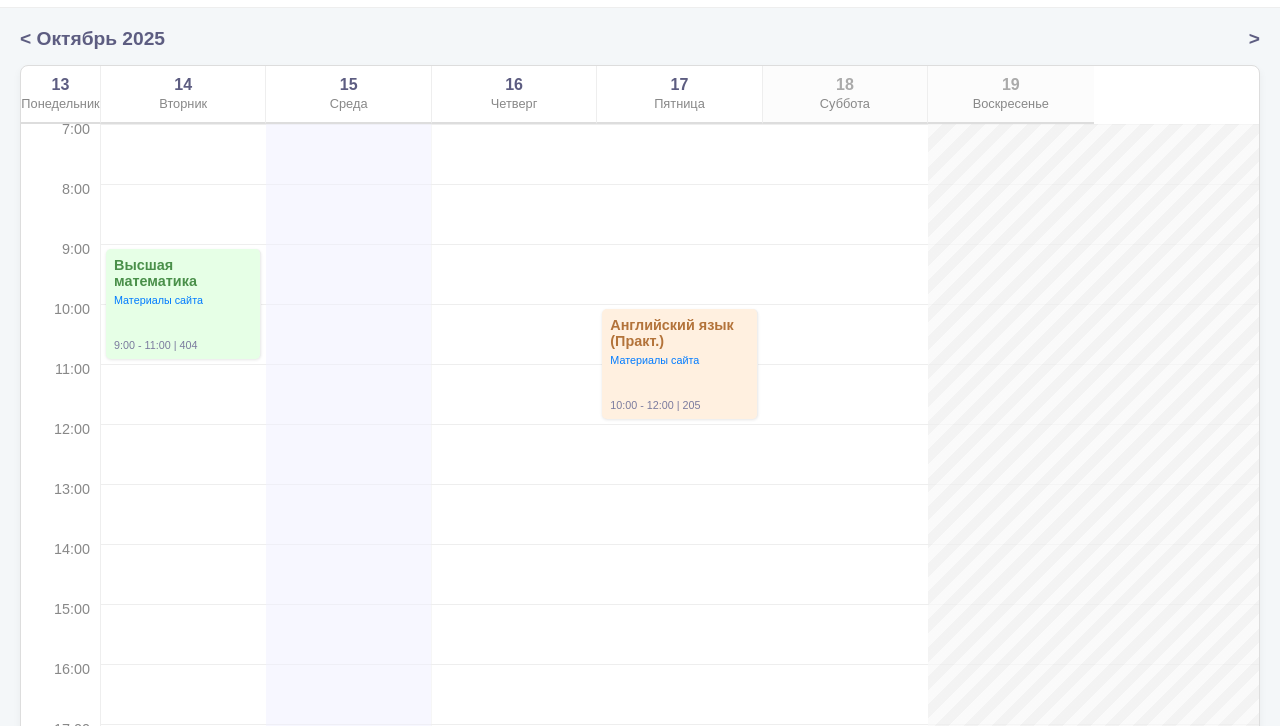
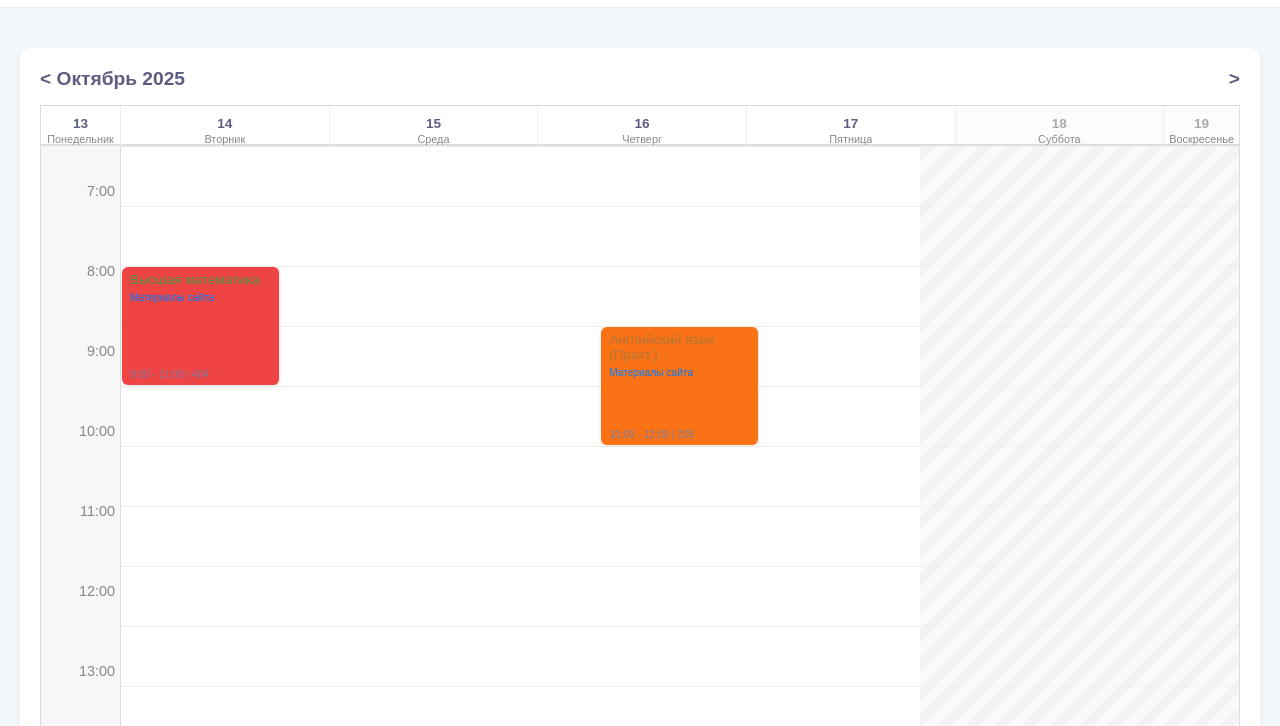
Before and after one commit to kydyrzhanmaratuly-hub/Xalisa, a website: page static.html in a window 1280 px wide. Shown: the part 73-799 px from the top of the page. Drawn offline with Linux system fonts and the light colour scheme.

Commit message:
Update static.css

```diff
--- a/static.css
+++ b/static.css
@@ -59,7 +59,12 @@ body {
 
 /* Контейнер расписания */
 .schedule-container {
+    max-width: 1200px;
+    margin: 40px auto;
     padding: 20px;
+    background-color: #fff;
+    border-radius: 12px;
+    box-shadow: 0 4px 10px rgba(0, 0, 0, 0.05);
 }
 
 .date-header {
@@ -75,12 +80,13 @@ body {
 /* Сетка расписания */
 .grid {
     display: grid;
-    grid-template-columns: 80px repeat(7, 1fr);
-    grid-template-rows: auto 1fr;
+    /* 1. Колонка времени (80px) + 5 колонок дней (1fr) */
+    grid-template-columns: 80px repeat(5, 1fr);
+    /* 1. Строка для заголовков дней (40px) + 65 строк для 15-мин интервалов (7:00 до 23:15) */
+    grid-template-rows: 40px repeat(65, minmax(20px, auto));
+    border: 1px solid #ddd;
     background-color: #fff;
-    border: 1px solid #ddd;
-    border-radius: 8px;
-    box-shadow: 0 4px 8px rgba(0, 0, 0, 0.05);
+    position: relative;
 }
 
 /* Названия дней */
@@ -93,16 +99,14 @@ body {
 }
 
 .day {
-    padding: 10px 0;
+    padding: 10px 5px; /* Уменьшил горизонтальный padding */
     border-bottom: 2px solid #ddd;
     border-right: 1px solid #eee;
-    /* --- ИЗМЕНЕНИЕ: УМЕНЬШАЕМ ШРИФТ, ЧТОБЫ ПОМЕСТИЛОСЬ --- */
-    font-size: 1.0em; /* Снизили с 1.1em до 1.0em (или 0.95em, если 1.0 не сработает) */
-    /* -------------------------------------------------------- */
-
-    text-align: center; /* Гарантируем центрирование */
-    white-space: nowrap; /* Гарантируем, что текст не переносится */
-    overflow: hidden;
+    font-size: 0.85em; /* Уменьшил размер шрифта */
+    text-align: center;
+    white-space: normal; /* ИЗМЕНИЛ: разрешаем перенос */
+    overflow: visible; /* ИЗМЕНИЛ */
+    word-wrap: break-word; /* Добавил */
 }
 
 .day span {
@@ -126,28 +130,28 @@ body {
 
 /* Колонка времени */
 .time-column {
-    grid-row: 2;
+    grid-column: 1;
+    /* 💡 ИСПРАВЛЕНИЕ: Начинаем со 2-й строки (после заголовков дней) */
+    grid-row: 2 / span 65;
+    border-right: 1px solid #ddd;
     padding-top: 5px;
-    border-right: 1px solid #eee;
-    text-align: right;
-    font-size: 0.9em;
-    color: #888;
-    position: relative;
-    display: grid;
-    grid-template-rows: repeat(15, 60px);
+    z-index: 5;
+    background-color: #f7f7f7;
 }
 
 .time-slot {
-    height: 60px;
-    line-height: 1px;
-    padding-right: 10px;
-    position: relative;
+    height: 80px; /* 4 * 20px (4 слота по 15 мин) */
+    line-height: 80px;
+    text-align: right;
+    padding-right: 5px;
+    color: #888;
+    font-size: 0.9em;
+    font-weight: 500;
 }
-
 /* Сетка занятий (основная область) */
 .schedule-grid {
     grid-column: 2 / 9;
-    grid-row: 2;
+    grid-row: 2; /* ИЗМЕНИЛ: было grid-row: 2, теперь просто 2 */
     display: grid;
     grid-template-columns: repeat(7, 1fr);
     grid-template-rows: repeat(15, 60px);
@@ -175,17 +179,17 @@ body {
 
 /* Блоки занятий */
 .class-block {
-    background-color: #e0e0ff;
-    color: #5d5d81;
-    border-radius: 5px;
-    padding: 8px;
-    margin: 5px;
-    font-size: 0.9em;
-    font-weight: bold;
+    position: relative;
+    padding: 5px 8px;
+    margin: 1px; /* Небольшой отступ между блоками */
+    border-radius: 6px;
+    font-size: 0.85em;
     overflow: hidden;
-    position: relative;
-    z-index: 10;
+    color: white;
     box-shadow: 0 1px 3px rgba(0, 0, 0, 0.1);
+    z-index: 20;
+
+    /* Дополнительные стили, чтобы текст правильно отображался */
     display: flex;
     flex-direction: column;
     justify-content: space-between;
@@ -424,3 +428,31 @@ body {
 .settings-btn i {
     margin-right: 8px;
 }
+.grid > .day {
+    grid-row: 1; /* Все заголовки дней должны быть на первой строке */
+    text-align: center;
+    padding: 10px 5px;
+    font-weight: bold;
+    border-bottom: 1px solid #ddd;
+    border-right: 1px solid #eee;
+    background-color: #f4f7f9;
+    color: #5d5d81;
+    z-index: 10;
+}
+.grid > .day.current-day {
+    background-color: #e0f2f1; /* Светлый акцент для текущего дня */
+    color: #00897b;
+}
+.math-class { background-color: #ef4444; } /* Красный */
+.lang-class { background-color: #f97316; } /* Оранжевый */
+.code-class { background-color: #10b981; } /* Зеленый */
+.science-class { background-color: #06b6d4; } /* Голубой */
+.design-class { background-color: #8b5cf6; } /* Фиолетовый */
+
+.current-day-overlay {
+    background-color: rgba(255, 255, 0, 0.05);
+    position: absolute;
+    /* 💡 ИСПРАВЛЕНИЕ: Не должен перекрывать заголовок дня (Row 1) */
+    grid-row: 2 / span 65;
+    z-index: 1; /* Под блоками занятий */
+}
```
